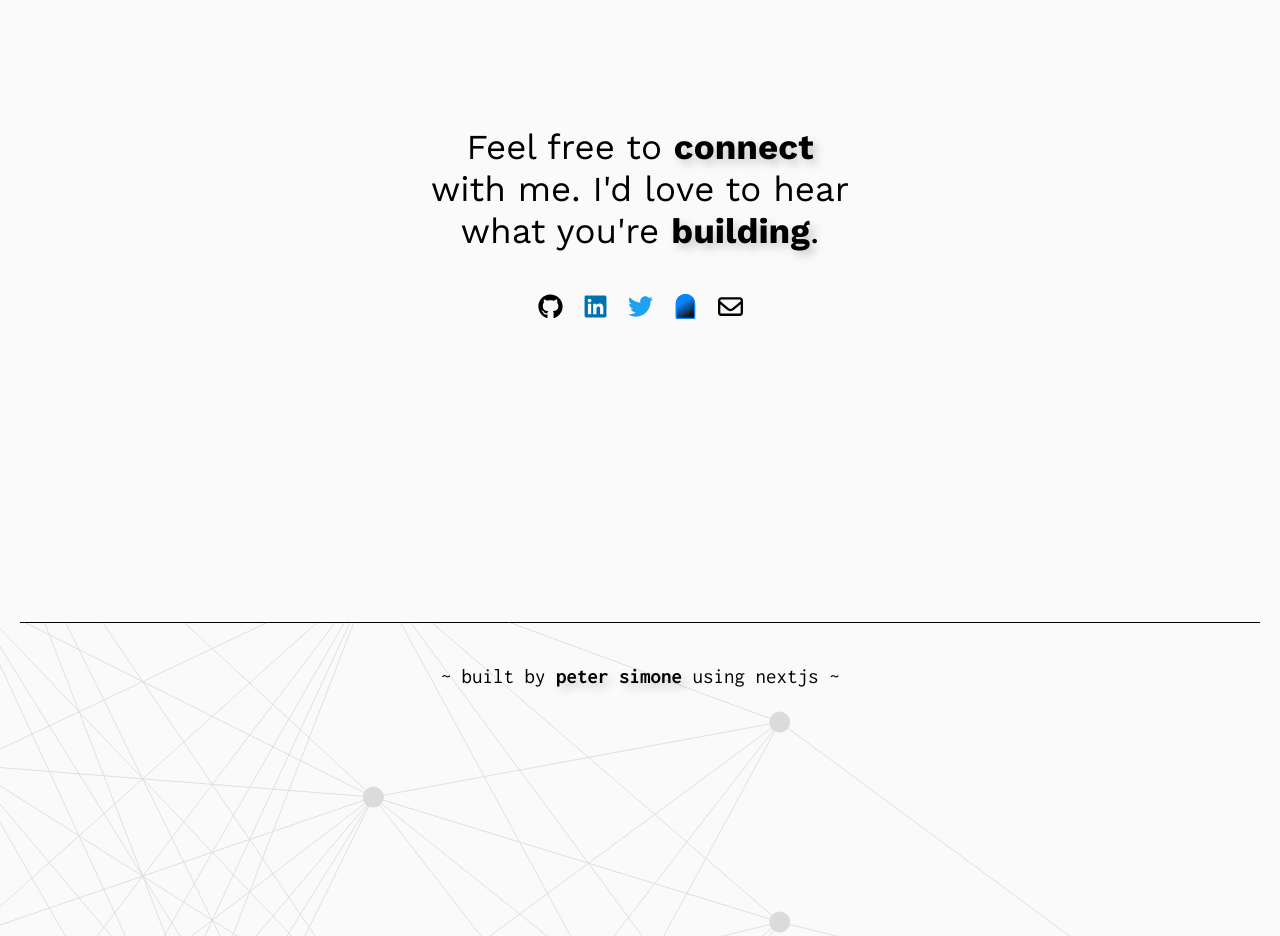
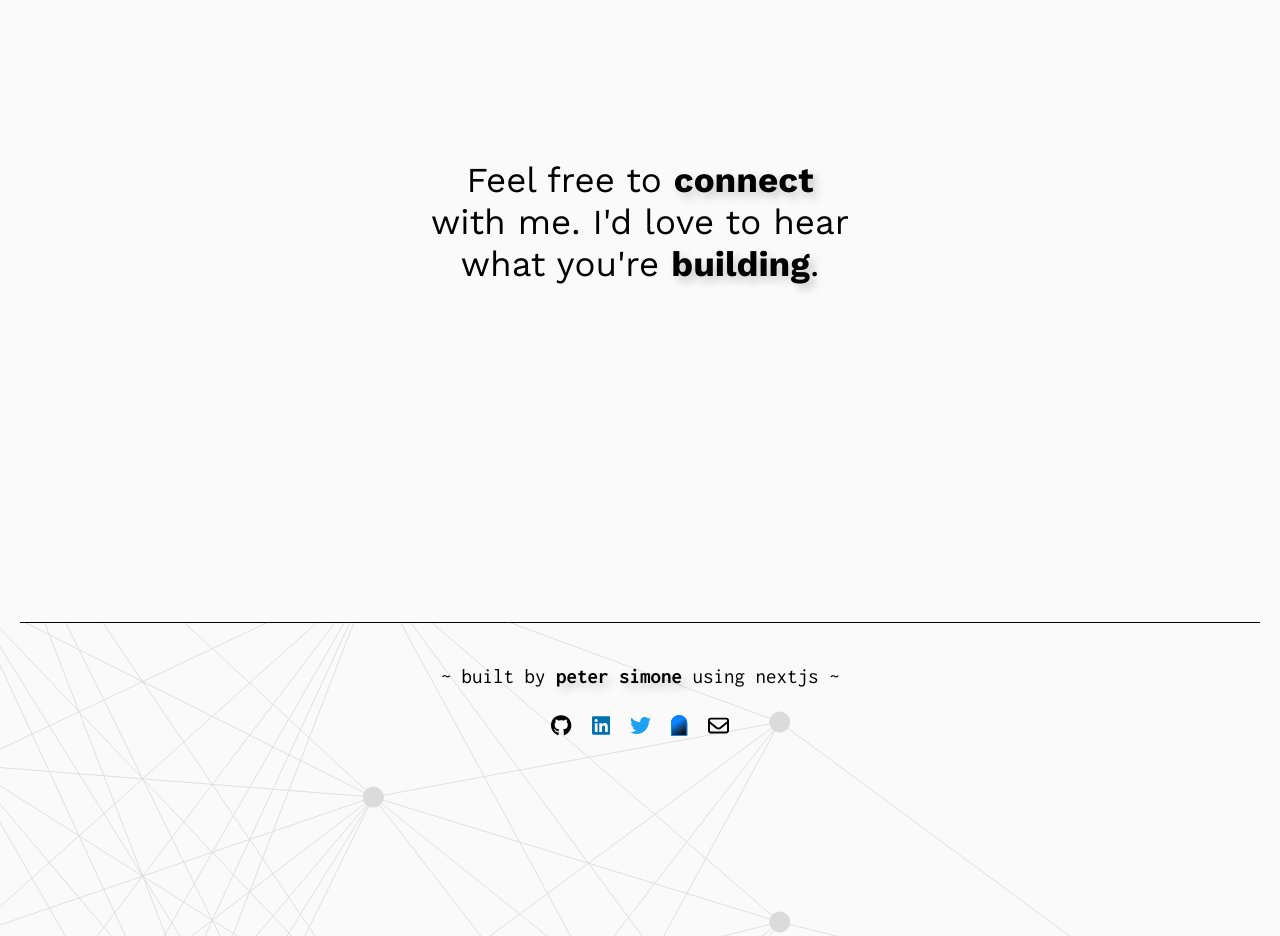
Before and after one commit to petersim1/portfolio, a Next.js app: page / in a window 1280 px wide. Shown: the part 4140-5076 px from the top of the page. Built offline with nearby package versions, Linux system fonts and the light colour scheme.

Commit message:
move socials to footer

```diff
--- a/app/_components/layout/Footer.tsx
+++ b/app/_components/layout/Footer.tsx
@@ -1,18 +1,47 @@
 // import Link from "next/link";
+import classNames from "classnames";
 
 import styles from "./layout.module.css";
 import { inconsolata } from "@/_lib/fonts";
+import { contacts } from "@/_lib/constants";
+import { Mirror, Twitter, Linkedin, Github, Mail } from "@/_lib/assets";
 // import { Branch, Star, Arrow } from "@/_lib/assets";
 // import { github } from "@/_actions";
 
 export default async (): Promise<JSX.Element> => {
   // const { stars, forks } = await github();
+  const Icon = (props: React.HTMLProps<SVGElement>): JSX.Element => {
+    const { type, ...rest } = props;
+
+    if (type === "twitter") {
+      return <Twitter {...rest} fill="#1DA1F2" />;
+    }
+    if (type === "github") {
+      return <Github {...rest} fill="var(--font)" />;
+    }
+    if (type === "email") {
+      return <Mail {...rest} fill="var(--font)" />;
+    }
+    if (type === "linkedin") {
+      return <Linkedin {...rest} fill="#0072b1" />;
+    }
+    return <Mirror {...rest} />;
+  };
   return (
     <footer className={inconsolata.className}>
       <div className={styles.footer}>
         <div>
           ~ built by <b>peter simone</b> using nextjs ~
         </div>
+        <div className={classNames(styles.contact_wrapper, inconsolata.className)}>
+          {contacts.map((contact, ind) => (
+            <a key={ind} href={contact.link} target="_blank" referrerPolicy="no-referrer">
+              <div className={styles.contact}>
+                <Icon type={contact.type} />
+              </div>
+            </a>
+          ))}
+        </div>
       </div>
     </footer>
   );
--- a/app/_components/layout/layout.module.css
+++ b/app/_components/layout/layout.module.css
@@ -52,16 +52,27 @@
   text-shadow: 5px 5px 10px var(--box-shadow);
 }
 
-.resume {
-  padding: 7px 15px;
-  height: fit-content;
-  border: 1px solid var(--font);
-  border-radius: 10px;
-  font-size: 0.8em;
+.contact_wrapper {
+  font-size: 1.25rem;
+  display: flex;
+  flex-direction: row;
+  justify-content: center;
+  gap: 20px;
 }
 
-.resume span {
-  margin-right: 10px;
+.contact {
+  height: 1.5rem;
+  position: relative;
+  transition: opacity 0.25s ease-in-out;
+}
+
+.contact svg {
+  height: 100%;
+  width: 100%;
+}
+
+.contact:hover {
+  opacity: 0.8;
 }
 
 .count_holder {
--- a/app/_components/sections/Contact/contact.module.css
+++ b/app/_components/sections/Contact/contact.module.css
@@ -12,65 +12,26 @@
   width: fit-content;
   display: flex;
   flex-direction: column;
+  align-items: center;
   gap: 3rem;
 }
 
+
 .title p {
-  font-size: 2.5rem;
-  line-height: normal;
+ font-size: 2.5rem;
+ line-height: normal;
 }
 
 .title b {
   text-shadow: 5px 5px 10px var(--box-shadow);
 }
 
-.code_box {
-  color: var(--code);
-  padding: 5px 10px 5px 0;
-  font-size: 1.2rem;
-  line-height: 1.2rem;
-  font-weight: 200;
-  text-align: left;
+.break_mobile {
+  display: none;
 }
 
-.code_box span {
-  display: inline-block;
-  font-size: inherit;
-  line-height: inherit;
-  width: 2px;
-  height: 1rem;
-  vertical-align: bottom;
-  background-color: currentColor;
+@media screen and (max-width: 609px) {
+  .break_mobile {
+    display: block;
+  }
 }
-
-.contact_wrapper {
-  font-size: 1.25rem;
-  display: flex;
-  flex-direction: row;
-  justify-content: center;
-  gap: 20px;
-}
-
-.placeholder {
-  width: 25px;
-  height: 25px;
-  position: relative;
-}
-
-.placeholder svg {
-  width: 100%;
-  height: 100%;
-}
-
-.contact:hover {
-  opacity: 0.8;
-}
-
-.follow {
-  opacity: 0.1;
-  transition: opacity 0.25s ease-in-out;
-}
-
-.follow.show {
-  opacity: 1;
-}
--- a/app/_components/sections/Contact/index.tsx
+++ b/app/_components/sections/Contact/index.tsx
@@ -1,29 +1,9 @@
 import classNames from "classnames";
 
 import styles from "./contact.module.css";
-import { worksans, inconsolata } from "@/_lib/fonts";
-import { contacts } from "@/_lib/constants";
-import { Mirror, Twitter, Linkedin, Github, Mail } from "@/_lib/assets";
+import { worksans } from "@/_lib/fonts";
 
 export default (): JSX.Element => {
-  const Icon = (props: React.HTMLProps<SVGElement>): JSX.Element => {
-    const { type, ...rest } = props;
-
-    if (type === "twitter") {
-      return <Twitter {...rest} fill="#1DA1F2" />;
-    }
-    if (type === "github") {
-      return <Github {...rest} fill="var(--font)" />;
-    }
-    if (type === "email") {
-      return <Mail {...rest} fill="var(--font)" />;
-    }
-    if (type === "linkedin") {
-      return <Linkedin {...rest} fill="#0072b1" />;
-    }
-    return <Mirror {...rest} />;
-  };
-
   return (
     <section className="h_100" id="contact" data-offset-top={0} data-offset-bottom={0}>
       <div className={classNames(styles.content, worksans.className)}>
@@ -32,21 +12,11 @@ export default (): JSX.Element => {
             <p>
               Feel free to <b>connect</b>
               <br />
-              with me. I'd love to hear
+              with me. <br className={styles.break_mobile} />
+              I'd love to hear
               <br />
               what you're <b>building</b>.
             </p>
-          </div>
-          <div className={classNames(styles.contact_wrapper, inconsolata.className)}>
-            {contacts.map((contact, ind) => (
-              <a key={ind} href={contact.link} target="_blank" referrerPolicy="no-referrer">
-                <div className={styles.contact}>
-                  <div className={styles.placeholder}>
-                    <Icon type={contact.type} height="30px" style={{ opacity: 1 }} />
-                  </div>
-                </div>
-              </a>
-            ))}
           </div>
         </div>
       </div>
```
